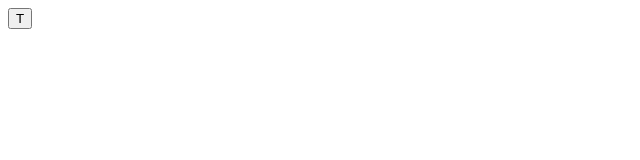
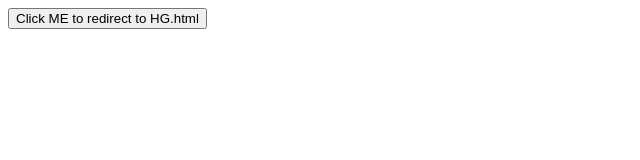
Before and after one commit to NGSpace/ngspace.github.io, a plain HTML site: page index.html in a window 1280 px wide. Shown: the whole page, without its empty margins (0-640 px from the left). Drawn offline with Linux system fonts and the light colour scheme.

Commit message:
Updated index.html

```diff
--- a/index.html
+++ b/index.html
@@ -5,10 +5,9 @@
       <!--meta http-equiv = "refresh" content = "3; url = HG.html" /-->
 </head>
 <body>
-  <button> T </button>
-  <!--a href="http://ngs.kissr.com/HG.html">
-  <button>Click ME</button>
-</a-->
+  <a href="/HG.html">
+  <button>Click ME to redirect to HG.html</button>
+</a>
       <!--p>Redirecting you to HG.html</p>
 
 <script type="text/javascript">
```
